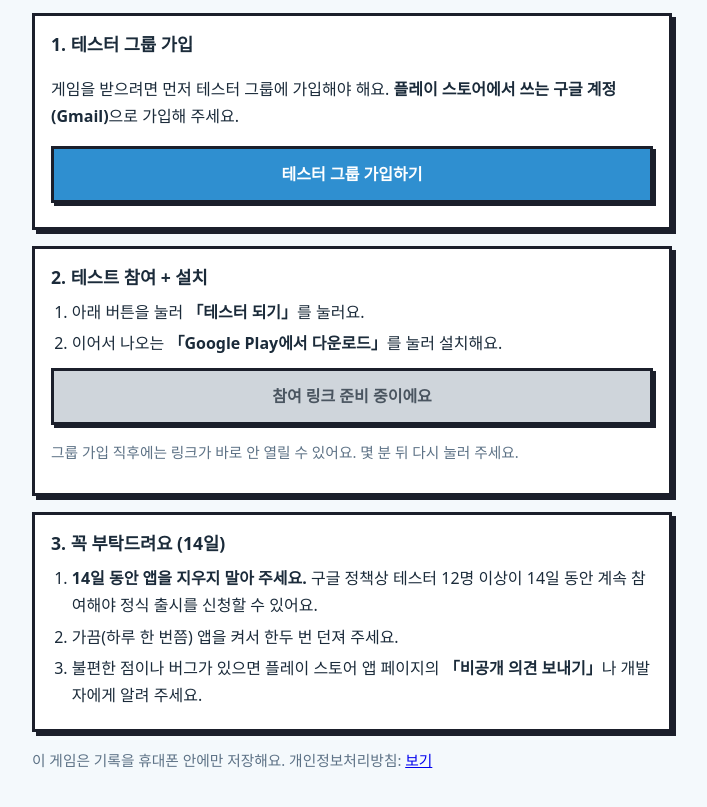
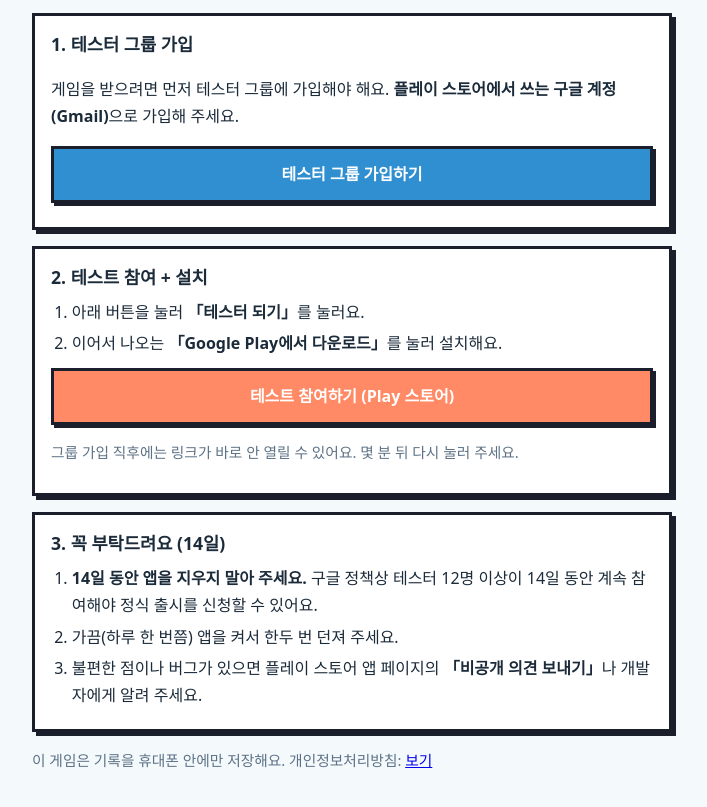
Before and after one commit to hajhy105/boihpihing-app, a plain HTML site: page docs/tester.html in a window 1280 px wide. Shown: the part 101-908 px from the top of the page, without its empty margins (288-995 px from the left). Drawn offline with Linux system fonts and the light colour scheme.

Commit message:
tester page: set Play opt-in link
Co-Authored-By: Claude Opus 5.5 <noreply@anthropic.com>
Claude-Session: https://claude.ai/code/session_01UFVa4EsVBwKDr4cTnGYL5H

```diff
--- a/docs/tester.html
+++ b/docs/tester.html
@@ -47,7 +47,7 @@ h1{font-size:1.45em;margin:.2em 0}.sub{color:#5d7286;margin-top:0}
 <script>
 // 링크가 정해지면 아래 두 줄만 바꾸면 돼요
 const GROUP_URL='https://groups.google.com/g/boihpihing-testers';
-const OPTIN_URL='';   // 예: https://play.google.com/apps/testing/com.boihpihing.fishing
+const OPTIN_URL='https://play.google.com/apps/testing/com.boihpihing.fishing';   // 예: https://play.google.com/apps/testing/com.boihpihing.fishing
 if(GROUP_URL)document.getElementById('groupLink').href=GROUP_URL;else{const g=document.getElementById('groupLink');g.textContent='그룹 링크 준비 중이에요';g.classList.add('wait')}
 if(OPTIN_URL){const o=document.getElementById('optinLink');o.href=OPTIN_URL;o.textContent='테스트 참여하기 (Play 스토어)';o.classList.remove('wait')}
 </script>
```
